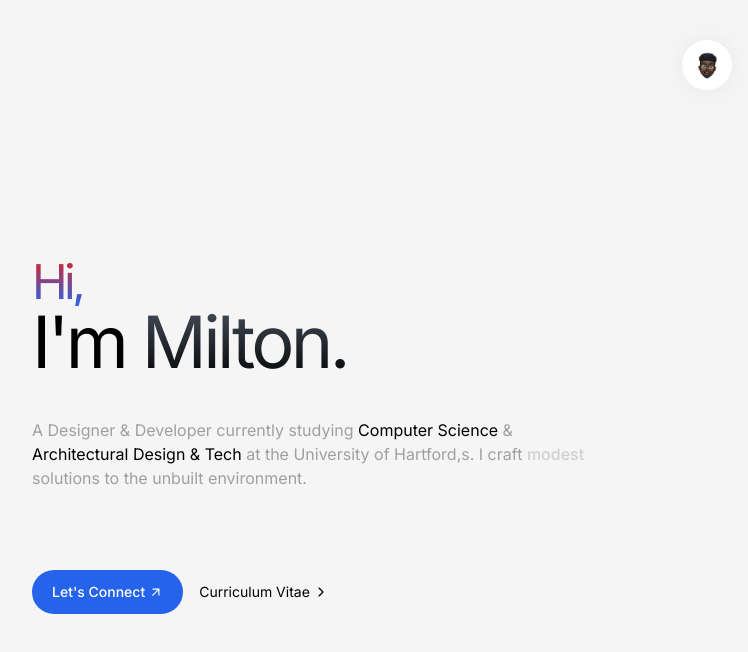
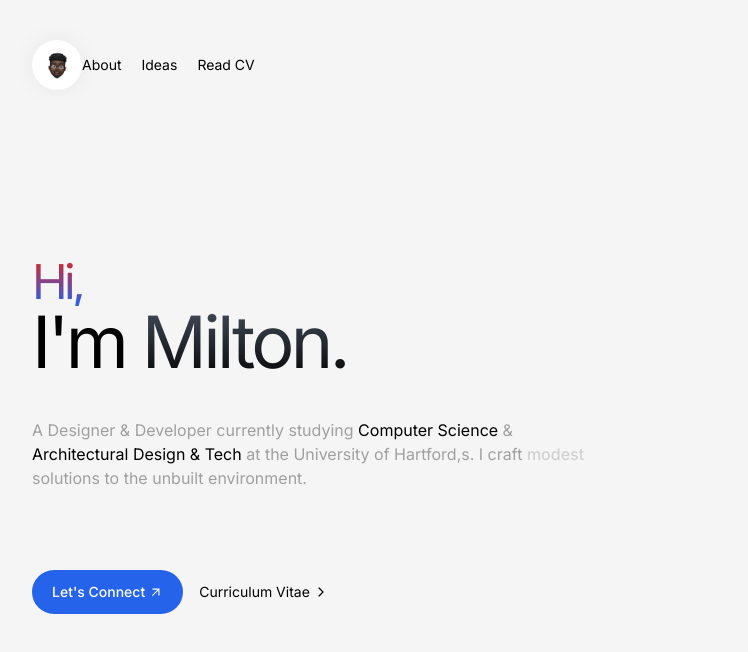
Before and after one commit to mmupfumir/mmupfumira-portfolio, a Next.js app in the folder port/: page / in a window 1280 px wide. Shown: the top 652 px of the page, without its empty margins (258-1006 px from the left). Built offline with nearby package versions, Linux system fonts and the light colour scheme.

Commit message:
Fixed header indentation

```diff
--- a/port/src/sections/Header.tsx
+++ b/port/src/sections/Header.tsx
@@ -11,8 +11,25 @@ export const Header = () => {
           alt="Memoji"
           width={50} // Adjust the width and height as needed
           height={50} // Adjust the width and height as needed
-          className="rounded-full object-cover shadow-[0px_0px_20px_#E8E8E8] ml-auto"
+          className="rounded-full object-cover shadow-[0px_0px_20px_#E8E8E8]"
         />
+        <nav className="flex justify-end text-right gap-5">
+          <a href="https://www.linkedin.com/in/milton-mupfumira/" target="_blank" rel="noopener noreferrer" className="text-sm">
+            <div className="text-black">
+              About
+            </div>
+          </a>
+          <a href="https://www.linkedin.com/in/milton-mupfumira/" target="_blank" rel="noopener noreferrer" className="text-sm">
+            <div className="text-black">
+              Ideas
+            </div>
+          </a>
+          <a href="https://www.linkedin.com/in/milton-mupfumira/" target="_blank" rel="noopener noreferrer" className="text-sm">
+            <div className="text-black">
+              Read CV
+            </div>
+          </a>
+        </nav>
       </div>
 
     </header>
```
